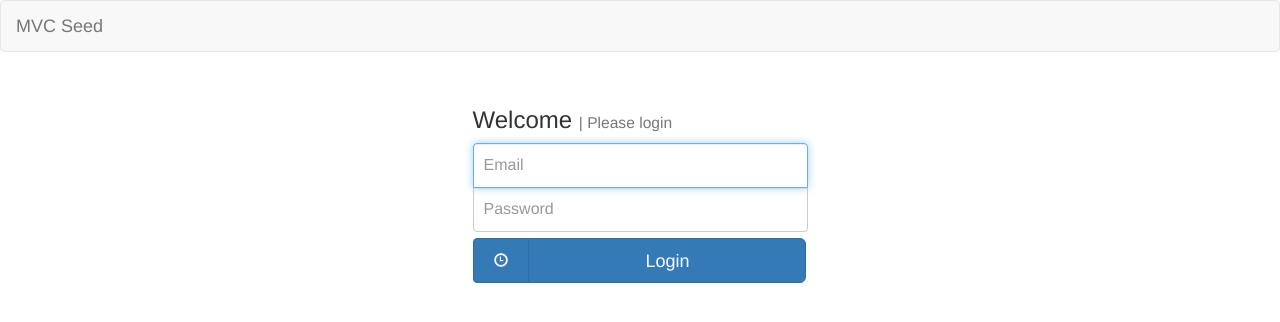
After one commit to egemsoft/spring-mvc-angular, a web app: page /auth.html in a window 1280 px wide. The commit adds this page. Shown: the top 322 px of the page. Run offline with its HTML, style and script files only (its server is not run), Linux system fonts and the light colour scheme; data that the repository does not hold is empty; some libraries are stand-ins or nearby versions.

Commit message:
Spring security added. Basic auth login logout pages added.

```diff
--- a/src/main/java/net/egemsoft/mvc/controller/HomeController.java
+++ b/src/main/java/net/egemsoft/mvc/controller/HomeController.java
@@ -1,5 +1,6 @@
 package net.egemsoft.mvc.controller;
 
+import net.egemsoft.mvc.security.UserHelper;
 import org.springframework.stereotype.Controller;
 import org.springframework.ui.Model;
 import org.springframework.web.bind.annotation.RequestMapping;
@@ -16,7 +17,8 @@ public class HomeController {
 
     @RequestMapping(method = RequestMethod.GET)
     public String home(Model model) {
-        model.addAttribute("q", "Naber");
+        UserHelper userHelper = new UserHelper();
+        model.addAttribute("userEmail", userHelper.getUserIdOfLoggedInUser());
         return "index";
     }
 }
--- a/src/main/resources/spring/bootstrap.xml
+++ b/src/main/resources/spring/bootstrap.xml
@@ -4,5 +4,6 @@
        xsi:schemaLocation="http://www.springframework.org/schema/beans http://www.springframework.org/schema/beans/spring-beans.xsd">
 
     <import resource="context-web.xml"/>
+    <import resource="context-security.xml"/>
 
 </beans>
--- /dev/null
+++ b/src/main/webapp/auth.html
@@ -0,0 +1,129 @@
+<!doctype html>
+<!--[if lt IE 7]>      <html class="no-js lt-ie9 lt-ie8 lt-ie7"> <![endif]-->
+<!--[if IE 7]>         <html class="no-js lt-ie9 lt-ie8"> <![endif]-->
+<!--[if IE 8]>         <html class="no-js lt-ie9"> <![endif]-->
+<!--[if gt IE 8]><!--> <html class="no-js"> <!--<![endif]-->
+<head>
+    <meta charset="utf-8">
+    <title>Login</title>
+    <meta name="description" content="">
+    <meta name="viewport" content="width=device-width">
+    <!-- Place favicon.ico and apple-touch-icon.png in the root directory -->
+    <!-- build:css styles/vendor.css -->
+    <link rel="stylesheet" href="/bower_components/bootstrap/dist/css/bootstrap.css" />
+    <link rel="stylesheet" href="/styles/main.css" />
+    <!-- endbuild -->
+    <style>
+      .form-signin {
+        max-width: 365px;
+        padding: 15px;
+        margin: 0 auto;
+      }
+      .form-signin .form-signin-heading,
+      .form-signin .checkbox {
+        margin-bottom: 0px;
+        font-size: 13px;
+        font-weight: normal;
+        margin-top: 0px;
+      }
+      .form-signin .form-control {
+        position: relative;
+        font-size: 16px;
+        height: auto;
+        padding: 10px;
+        -webkit-box-sizing: border-box;
+        -moz-box-sizing: border-box;
+        box-sizing: border-box;
+      }
+      .form-signin .form-control:focus {
+        z-index: 2;
+      }
+      .form-signin input[type="text"] {
+        margin-bottom: -1px;
+        border-bottom-left-radius: 0;
+        border-bottom-right-radius: 0;
+      }
+      .form-signin input[type="password"] {
+        margin-bottom: 6px;
+        border-top-left-radius: 0;
+        border-top-right-radius: 0;
+      }
+      #remembermeTg {
+        height: 45px;
+        width: 17%;
+        padding: 0;
+      }
+      #login_submit {
+        height: 45px;
+        margin-left: -1px;
+        width: 83%;
+        padding: 0;
+      }
+    </style>
+</head>
+<body>
+
+<nav class="navbar navbar-default navbar-mars" role="navigation">
+    <div class="content">
+        <!-- Brand and toggle get grouped for better mobile display -->
+        <div class="navbar-header">
+            <button type="button" class="navbar-toggle" data-toggle="collapse" data-target="#bs-example-navbar-collapse-1">
+                <span class="sr-only">Toggle navigation</span>
+                <span class="icon-bar"></span>
+                <span class="icon-bar"></span>
+                <span class="icon-bar"></span>
+            </button>
+            <a class="navbar-brand" href="#"> MVC Seed</a>
+        </div>
+    </div><!-- /.container-fluid -->
+</nav>
+
+<!--[if lt IE 7]>
+<p class="browsehappy">You are using an <strong>outdated</strong> browser. Please <a href="http://browsehappy.com/">upgrade your browser</a> to improve your experience.</p>
+<![endif]-->
+
+<div>
+    <form class="form-signin" method="post" action="/j_spring_security_check">
+        <h3 class="form-heading">Welcome <small>| Please login</small></h3>
+        <input type="text" name="j_username" class="form-control" placeholder="Email" required autofocus>
+        <input type="password" name="j_password" class="form-control" placeholder="Password" required>
+
+        <div class="btn-group btn-block">
+            <button type="button" id="remembermeTg" class="btn btn-primary" data-toggle="button" title="Remember me" data-placement="top" onmouseover="$(this).tooltip('show');">
+                <span style="" class="glyphicon glyphicon-time"></span>
+            </button>
+            <button id="login_submit" class="btn btn-lg btn-primary" type="submit">
+                <span>Login</span>
+            </button>
+        </div>
+
+        <input type="checkbox" class="btn btn-lg btn-primary" id="rememberme" name="rememberme" style="display: none">
+
+    </form>
+</div>
+
+
+<!--[if lt IE 9]>
+<script src="/bower_components/es5-shim/es5-shim.js"></script>
+<script src="/bower_components/json3/lib/json3.min.js"></script>
+<![endif]-->
+
+<!-- build:js scripts/vendor.js -->
+<script src="/bower_components/jquery/dist/jquery.js"></script>
+<script src="/bower_components/bootstrap/dist/js/bootstrap.js"></script>
+<!-- endbuild -->
+
+<script>
+    var remembermeCb = $('#rememberme');
+
+    // Toggle actual checkbox with button
+    $('#remembermeTg').click(function(){
+        if(remembermeCb.is(':checked'))
+            remembermeCb.attr('checked', false);
+        else
+            remembermeCb.attr('checked', true);
+    });
+</script>
+
+</body>
+</html>
```
Also changed, not shown: pom.xml (+48 -1 lines), src/main/java/net/egemsoft/mvc/controller/AuthController.java (added, +26 -0 lines), src/main/java/net/egemsoft/mvc/security/SimpleUser.java (added, +23 -0 lines), src/main/java/net/egemsoft/mvc/security/UserHelper.java (added, +23 -0 lines), src/main/resources/spring/context-security.xml (added, +35 -0 lines), src/main/webapp/WEB-INF/web.xml (+32 -3 lines), src/main/webapp/index.html (+6 -7 lines).
